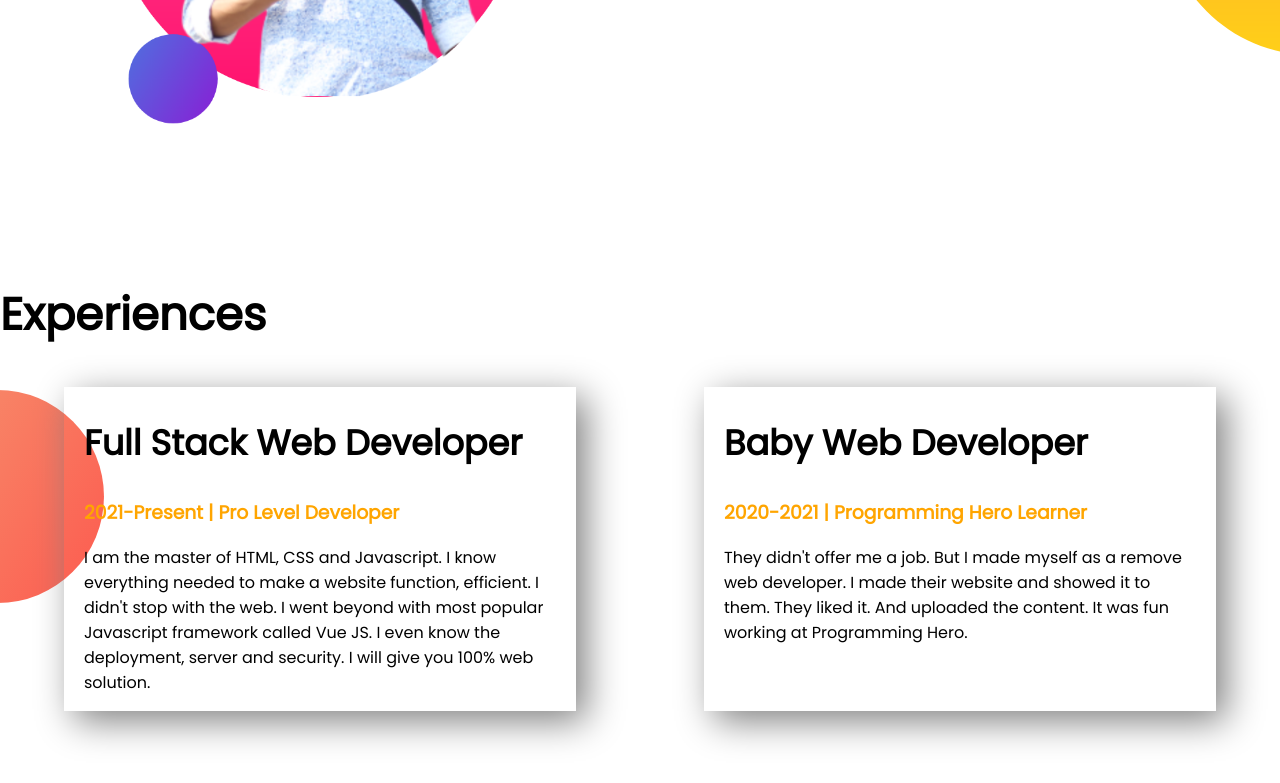
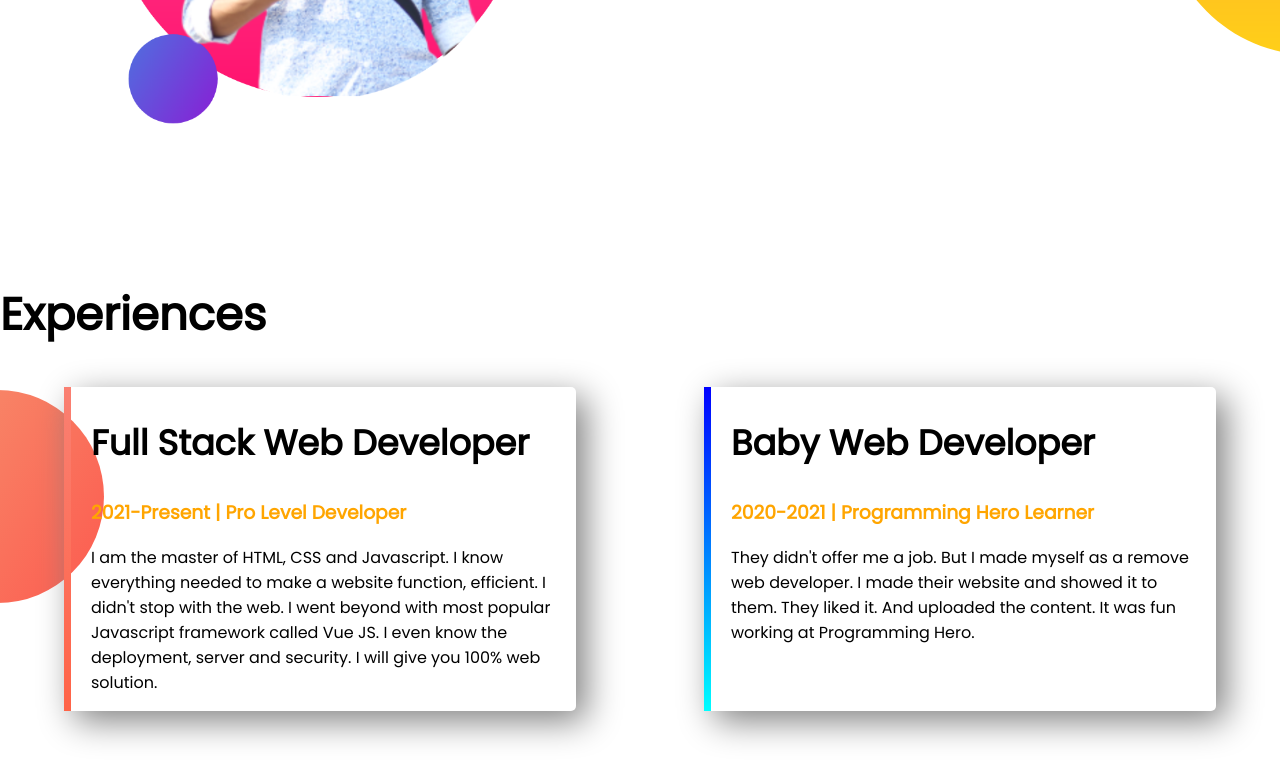
Before and after one commit to CoderMahabub/developer-portfolio, a plain HTML site: page index.html in a window 1280 px wide. Shown: the part 933-1716 px from the top of the page. Drawn offline with Linux system fonts and the light colour scheme.

Commit message:
Border Design Added

```diff
--- a/index.html
+++ b/index.html
@@ -44,7 +44,7 @@
     <section class="experience-section">
         <h1>Experiences</h1>
         <div class=" flexible-container">
-            <div class="experiance-item">
+            <div id="experiance-item-left" class="experiance-item">
                 <h2>Full Stack Web Developer</h2>
                 <h3 class="orange-color">2021-Present | Pro Level Developer</h3>
                 <p>I am the master of HTML, CSS and Javascript. I know everything needed to make a website function,
@@ -52,7 +52,7 @@
                     Vue
                     JS. I even know the deployment, server and security. I will give you 100% web solution.</p>
             </div>
-            <div class="experiance-item">
+            <div id="experiance-item-right" class="experiance-item">
                 <h2>Baby Web Developer</h2>
                 <h3 class="orange-color">2020-2021 | Programming Hero Learner</h3>
                 <p>They didn't offer me a job. But I made myself as a remove web developer. I made their website and
--- a/style.css
+++ b/style.css
@@ -51,6 +51,7 @@ h2{
     margin-right: 5%;
     padding-left: 20px;
     padding-right: 20px;
+    border-radius: 5px;
     box-shadow: 10px 10px 35px gray;
 }
 .experience-section{
@@ -58,3 +59,14 @@ h2{
     background-repeat: no-repeat;
     background-position: left;
 }
+#experiance-item-left{
+    border-left: 7px solid;
+    border-image: linear-gradient(salmon, tomato);
+    border-image-slice: 1;
+}
+
+#experiance-item-right{
+    border-left: 7px solid;
+    border-image: linear-gradient(blue, cyan);
+    border-image-slice: 1;
+}
```
